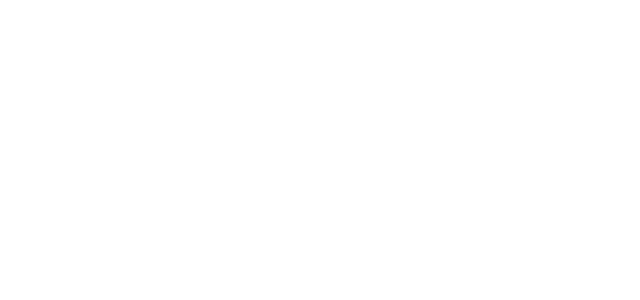
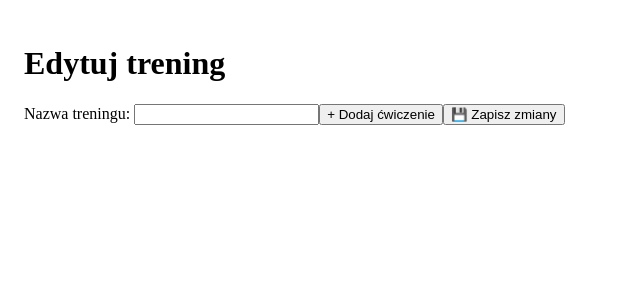
Before and after one commit to hul/stay-hard, a Vue app: page /training/1/edit in a window 1280 px wide. Before the commit this address had no page. Shown: the top 300 px of the page, without its empty margins (0-640 px from the left). Built offline with nearby package versions, Linux system fonts and the light colour scheme.

Commit message:
edit training

```diff
--- a/src/router/index.ts
+++ b/src/router/index.ts
@@ -2,11 +2,13 @@
 import HomeView from '@/views/HomeView.vue'
 import NewTrainingView from '@/views/NewTrainingView.vue'
 import TrainingDetailsView from '@/views/TrainingDetailsView.vue'
+import EditTrainingView from '@/views/EditTrainingView.vue'
 
 const routes = [
   { path: '/', name: 'Home', component: HomeView },
   { path: '/new-training', name: 'NewTraining', component: NewTrainingView },
-  { path: '/training/:id', name: 'TrainingDetails', component: TrainingDetailsView }
+  { path: '/training/:id', name: 'TrainingDetails', component: TrainingDetailsView },
+  { path: '/training/:id/edit', name: 'EditTraining', component: EditTrainingView }
 ]
 
 export const router = createRouter({
--- /dev/null
+++ b/src/views/EditTrainingView.vue
@@ -0,0 +1,69 @@
+<template>
+    <main class="edit-training">
+      <h1>Edytuj trening</h1>
+
+      <label>
+        Nazwa treningu:
+        <input v-model="training.name" />
+      </label>
+
+      <ExerciseEditor
+        v-for="(exercise, index) in training.exercises"
+        :key="index"
+        v-model:exercise="training.exercises[index]"
+        @remove="removeExercise(index)"
+      />
+
+      <button @click="addExercise">+ Dodaj ćwiczenie</button>
+      <button @click="handleSave">💾 Zapisz zmiany</button>
+    </main>
+  </template>
+
+  <script setup lang="ts">
+  import { ref, onMounted } from 'vue'
+  import { useRoute, useRouter } from 'vue-router'
+  import { getAllTrainings, saveTraining, Training } from '@/db'
+  import { v4 as uuidv4 } from 'uuid'
+  import ExerciseEditor from '@/components/ExerciseEditor.vue'
+
+  const route = useRoute()
+  const router = useRouter()
+  const training = ref<Training>({
+    id: '',
+    name: '',
+    date: '',
+    exercises: []
+  })
+
+  onMounted(async () => {
+    const all = await getAllTrainings()
+    const found = all.find(t => t.id === route.params.id)
+    if (found) training.value = structuredClone(found) // lub JSON.parse(JSON.stringify(...))
+  })
+
+  function addExercise() {
+    training.value.exercises.push({
+      name: '',
+      category: '',
+      notes: '',
+      sets: []
+    })
+  }
+
+  function removeExercise(index: number) {
+    training.value.exercises.splice(index, 1)
+  }
+
+  function handleSave() {
+    saveTraining(JSON.parse(JSON.stringify(training.value))).then(() => {
+      alert('Trening zaktualizowany!')
+      router.push('/')
+    })
+  }
+  </script>
+
+  <style scoped>
+  .edit-training {
+    padding: 1rem;
+  }
+  </style>
--- a/src/views/TrainingDetailsView.vue
+++ b/src/views/TrainingDetailsView.vue
@@ -15,7 +15,10 @@
             </div>
         </div>
 
-        <router-link to="/">← Wróć</router-link>
+        <div class="actions">
+            <router-link to="/">← Wróć</router-link>
+            <router-link :to="`/training/${training?.id}/edit`">✏️ Edytuj trening</router-link>
+        </div>
     </main>
 </template>
 
@@ -41,4 +44,10 @@
 .exercise {
     margin: 1rem 0;
 }
+
+.actions {
+    display: flex;
+    justify-content: space-between;
+    margin-top: 2rem;
+}
 </style>
```
